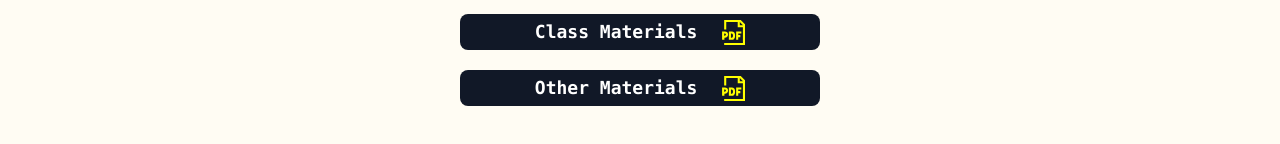
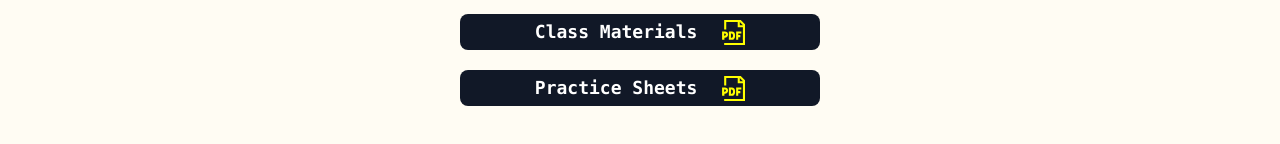
Before and after one commit to FardusWahid/hsc2024, a Next.js app: page /engineering in a window 1280 px wide. Shown: the part 642-786 px from the top of the page. Built offline with nearby package versions, Linux system fonts and the light colour scheme; no server answers.

Commit message:
practice

```diff
--- a/src/app/engineering/page.jsx
+++ b/src/app/engineering/page.jsx
@@ -48,7 +48,7 @@ const Folder = async () => {
 <a href="https://tinyurl.com/engi24" target='_blank'><p className="flex bg-gray-900 text-white w-5/6 md:w-[360px] items-center justify-center py-1 m-auto my-5 gap-3 rounded-lg font-mono font-extrabold text-lg">Class Materials&nbsp; <GrDocumentPdf color="yellow"  size={25}/>
 </p></a>
 
-<a href="/engineering"><p className="flex bg-gray-900 text-white w-5/6 md:w-[360px] items-center justify-center py-1 m-auto my-5 gap-3 rounded-lg font-mono font-extrabold text-lg">Other Materials&nbsp; <GrDocumentPdf color="yellow"  size={25}/>
+<a href="/https://docs.google.com/document/d/1G4whoYmuYn1W0-cg1VxRWO4NnnH-MT2dzi4hQX8FlJI/edit?usp=sharing" target='_blank'><p className="flex bg-gray-900 text-white w-5/6 md:w-[360px] items-center justify-center py-1 m-auto my-5 gap-3 rounded-lg font-mono font-extrabold text-lg">Practice Sheets&nbsp; <GrDocumentPdf color="yellow"  size={25}/>
 </p></a>
 
 </section>
```
